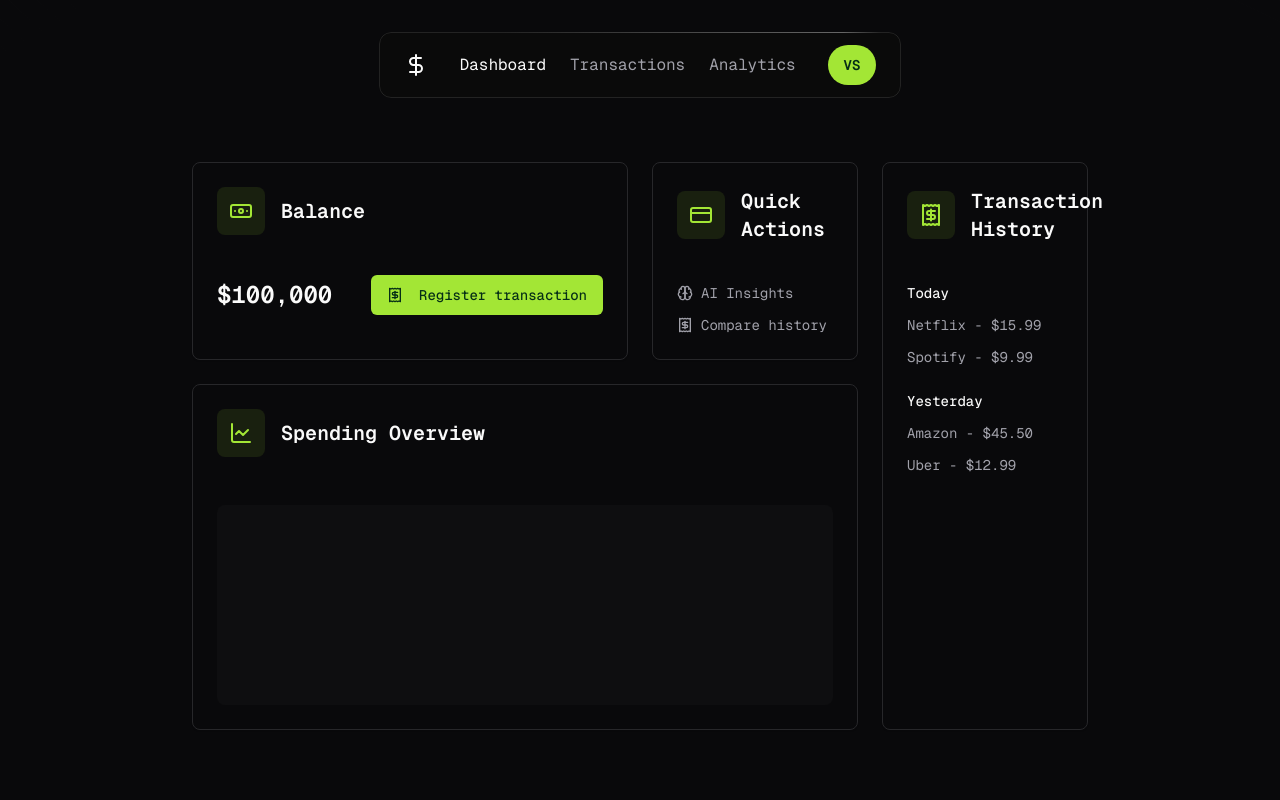
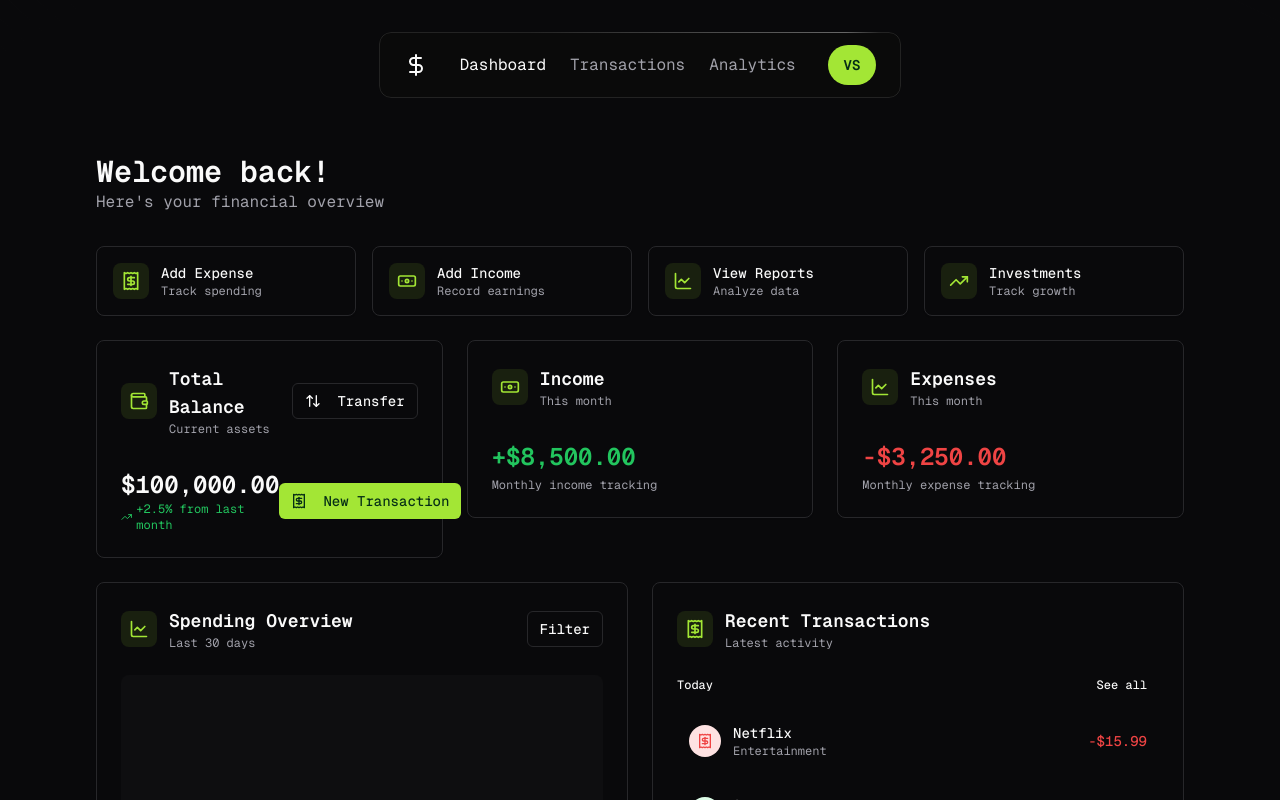
Before and after one commit to Vicente-Labs/saveway, a Next.js app in the folder apps/web/: page /en-US/dashboard in a window 1280 px wide. Shown: the top 800 px of the page. Built offline with nearby package versions, Linux system fonts and the light colour scheme.

Commit message:
feat(apps/web): redesign dashboard with enhanced UI and animations

```diff
--- a/apps/web/src/app/[lang]/(app)/dashboard/page.tsx
+++ b/apps/web/src/app/[lang]/(app)/dashboard/page.tsx
@@ -2,120 +2,337 @@
 
 import { motion } from 'framer-motion'
 import {
+  ArrowUpDown,
   Banknote,
   BrainIcon,
   CreditCard,
   LineChart,
   Receipt,
+  TrendingUp,
+  Wallet,
 } from 'lucide-react'
 
 import { Button } from '@/components/ui/button'
 import { Card, CardContent, CardHeader } from '@/components/ui/card'
 
+const container = {
+  hidden: { opacity: 0 },
+  show: {
+    opacity: 1,
+    transition: {
+      staggerChildren: 0.1,
+      delayChildren: 0.3,
+    },
+  },
+}
+
+const item = {
+  hidden: { opacity: 0, y: 20 },
+  show: { opacity: 1, y: 0 },
+}
+
 export default function DashboardPage() {
   return (
-    <div className="min-h-screen bg-background px-48 py-8">
-      <motion.main
+    <div className="min-h-screen bg-background px-6 py-6 md:px-12 lg:px-24">
+      <motion.div
         initial={{ opacity: 0, y: 20 }}
         animate={{ opacity: 1, y: 0 }}
         transition={{ duration: 0.8 }}
+        className="mx-auto max-w-7xl"
       >
-        <div className="grid grid-cols-4 gap-6">
-          <div className="col-span-3">
-            <div className="grid grid-cols-3 gap-6">
-              <Card className="col-span-2">
+        <motion.div
+          initial={{ opacity: 0, y: 20 }}
+          animate={{ opacity: 1, y: 0 }}
+          transition={{ duration: 0.5 }}
+          className="mb-8"
+        >
+          <h1 className="text-3xl font-bold">Welcome back!</h1>
+          <p className="text-muted-foreground">
+            Here's your financial overview
+          </p>
+        </motion.div>
+
+        <motion.div
+          variants={container}
+          initial="hidden"
+          animate="show"
+          className="mb-6 grid grid-cols-2 gap-4 sm:grid-cols-4"
+        >
+          <motion.div variants={item}>
+            <Card className="flex items-center gap-3 p-4">
+              <div className="rounded-lg bg-lime-400/10 p-2">
+                <Receipt className="h-5 w-5 text-lime-400" />
+              </div>
+              <div>
+                <p className="text-sm font-medium">Add Expense</p>
+                <p className="text-xs text-muted-foreground">Track spending</p>
+              </div>
+            </Card>
+          </motion.div>
+
+          <motion.div variants={item}>
+            <Card className="flex items-center gap-3 p-4">
+              <div className="rounded-lg bg-lime-400/10 p-2">
+                <Banknote className="h-5 w-5 text-lime-400" />
+              </div>
+              <div>
+                <p className="text-sm font-medium">Add Income</p>
+                <p className="text-xs text-muted-foreground">Record earnings</p>
+              </div>
+            </Card>
+          </motion.div>
+
+          <motion.div variants={item}>
+            <Card className="flex items-center gap-3 p-4">
+              <div className="rounded-lg bg-lime-400/10 p-2">
+                <LineChart className="h-5 w-5 text-lime-400" />
+              </div>
+              <div>
+                <p className="text-sm font-medium">View Reports</p>
+                <p className="text-xs text-muted-foreground">Analyze data</p>
+              </div>
+            </Card>
+          </motion.div>
+
+          <motion.div variants={item}>
+            <Card className="flex items-center gap-3 p-4">
+              <div className="rounded-lg bg-lime-400/10 p-2">
+                <TrendingUp className="h-5 w-5 text-lime-400" />
+              </div>
+              <div>
+                <p className="text-sm font-medium">Investments</p>
+                <p className="text-xs text-muted-foreground">Track growth</p>
+              </div>
+            </Card>
+          </motion.div>
+        </motion.div>
+
+        <motion.div
+          initial={{ opacity: 0, y: 20 }}
+          animate={{ opacity: 1, y: 0 }}
+          transition={{ duration: 0.8, delay: 0.5 }}
+          className="mt-6 grid grid-cols-1 gap-6 md:grid-cols-3 lg:grid-cols-3"
+        >
+          {/* Main Balance Card - Full Width */}
+          <div className="col-span-full grid grid-cols-1 gap-6 lg:grid-cols-3">
+            <motion.div>
+              <Card>
                 <CardHeader>
-                  <div className="flex items-center gap-4">
-                    <div className="rounded-lg bg-lime-400/10 p-3">
-                      <Banknote className="h-6 w-6 text-lime-400" />
+                  <div className="flex items-center justify-between">
+                    <div className="flex items-center gap-3">
+                      <div className="rounded-lg bg-lime-400/10 p-2">
+                        <Wallet className="h-5 w-5 text-lime-400" />
+                      </div>
+                      <div>
+                        <h3 className="text-lg font-bold">Total Balance</h3>
+                        <p className="text-xs text-muted-foreground">
+                          Current assets
+                        </p>
+                      </div>
                     </div>
-                    <h3 className="text-xl font-bold">Balance</h3>
+                    <Button variant="outline" size="sm">
+                      <ArrowUpDown className="mr-2 h-3 w-3" />
+                      Transfer
+                    </Button>
                   </div>
                 </CardHeader>
-                <CardContent className="pt-4">
-                  <div className="flex items-center justify-between">
-                    <div className="text-2xl font-bold">$100,000</div>
-                    <Button>
-                      <Receipt className="mr-2" />
-                      Register transaction
+                <CardContent>
+                  <div className="mt-2 flex items-center justify-between">
+                    <div>
+                      <div className="text-2xl font-bold">$100,000.00</div>
+                      <div className="flex items-center gap-1 text-xs text-green-500">
+                        <TrendingUp className="h-3 w-3" />
+                        +2.5% from last month
+                      </div>
+                    </div>
+                    <Button size="sm">
+                      <Receipt className="mr-2 h-3 w-3" />
+                      New Transaction
                     </Button>
                   </div>
                 </CardContent>
               </Card>
+            </motion.div>
 
+            <motion.div>
               <Card>
                 <CardHeader>
-                  <div className="flex items-center gap-4">
-                    <div className="rounded-lg bg-lime-400/10 p-3">
-                      <CreditCard className="h-6 w-6 text-lime-400" />
+                  <div className="flex items-center gap-3">
+                    <div className="rounded-lg bg-lime-400/10 p-2">
+                      <Banknote className="h-5 w-5 text-lime-400" />
                     </div>
-                    <h3 className="text-xl font-bold">Quick Actions</h3>
+                    <div>
+                      <h3 className="text-lg font-bold">Income</h3>
+                      <p className="text-xs text-muted-foreground">
+                        This month
+                      </p>
+                    </div>
                   </div>
                 </CardHeader>
-                <CardContent className="row-span-2 flex flex-row pt-4">
-                  <div className="space-y-3">
-                    <div className="flex cursor-pointer items-center gap-2 text-sm text-muted-foreground transition-colors hover:text-foreground">
-                      <BrainIcon className="h-4 w-4" />
-                      AI Insights
+                <CardContent>
+                  <div className="mt-2">
+                    <div className="text-2xl font-bold text-green-500">
+                      +$8,500.00
                     </div>
-                    <div className="flex cursor-pointer items-center gap-2 text-sm text-muted-foreground transition-colors hover:text-foreground">
-                      <Receipt className="h-4 w-4" />
-                      Compare history
+                    <div className="mt-1 text-xs text-muted-foreground">
+                      Monthly income tracking
                     </div>
                   </div>
                 </CardContent>
               </Card>
+            </motion.div>
 
-              <Card className="col-span-3">
+            <motion.div>
+              <Card>
                 <CardHeader>
-                  <div className="flex items-center gap-4">
-                    <div className="rounded-lg bg-lime-400/10 p-3">
-                      <LineChart className="h-6 w-6 text-lime-400" />
+                  <div className="flex items-center gap-3">
+                    <div className="rounded-lg bg-lime-400/10 p-2">
+                      <LineChart className="h-5 w-5 text-lime-400" />
                     </div>
-                    <h3 className="text-xl font-bold">Spending Overview</h3>
+                    <div>
+                      <h3 className="text-lg font-bold">Expenses</h3>
+                      <p className="text-xs text-muted-foreground">
+                        This month
+                      </p>
+                    </div>
                   </div>
                 </CardHeader>
-                <CardContent className="pt-6">
-                  <div className="h-[200px] w-full rounded-lg bg-muted/20"></div>
+                <CardContent>
+                  <div className="mt-2">
+                    <div className="text-2xl font-bold text-red-500">
+                      -$3,250.00
+                    </div>
+                    <div className="mt-1 text-xs text-muted-foreground">
+                      Monthly expense tracking
+                    </div>
+                  </div>
                 </CardContent>
               </Card>
-            </div>
+            </motion.div>
           </div>
 
-          <Card className="h-full">
-            <CardHeader>
-              <div className="flex items-center gap-4">
-                <div className="rounded-lg bg-lime-400/10 p-3">
-                  <Receipt className="h-6 w-6 text-lime-400" />
-                </div>
-                <h3 className="text-xl font-bold">Transaction History</h3>
-              </div>
-            </CardHeader>
-            <CardContent className="pt-4">
-              <div className="space-y-6">
-                <div className="space-y-3">
-                  <div className="text-sm font-medium">Today</div>
-                  <div className="text-sm text-muted-foreground">
-                    Netflix - $15.99
+          <div className="col-span-full grid grid-cols-2 gap-6">
+            <motion.div
+              initial={{ opacity: 0, x: -20 }}
+              animate={{ opacity: 1, x: 0 }}
+              transition={{ duration: 0.5, delay: 0.8 }}
+              className="h-full"
+            >
+              <Card className="h-full">
+                <CardHeader>
+                  <div className="flex items-center justify-between">
+                    <div className="flex items-center gap-3">
+                      <div className="rounded-lg bg-lime-400/10 p-2">
+                        <LineChart className="h-5 w-5 text-lime-400" />
+                      </div>
+                      <div>
+                        <h3 className="text-lg font-bold">Spending Overview</h3>
+                        <p className="text-xs text-muted-foreground">
+                          Last 30 days
+                        </p>
+                      </div>
+                    </div>
+                    <Button variant="outline" size="sm">
+                      Filter
+                    </Button>
                   </div>
-                  <div className="text-sm text-muted-foreground">
-                    Spotify - $9.99
+                </CardHeader>
+                <CardContent>
+                  <div className="h-[15rem] w-full rounded-lg bg-muted/20"></div>
+                </CardContent>
+              </Card>
+            </motion.div>
+
+            <motion.div
+              initial={{ opacity: 0, x: 20 }}
+              animate={{ opacity: 1, x: 0 }}
+              transition={{ duration: 0.5, delay: 0.8 }}
+              className="h-full"
+            >
+              <Card className="h-full">
+                <CardHeader>
+                  <div className="flex items-center justify-between ">
+                    <div className="flex items-center gap-3">
+                      <div className="rounded-lg bg-lime-400/10 p-2">
+                        <Receipt className="h-5 w-5 text-lime-400" />
+                      </div>
+                      <div>
+                        <h3 className="text-lg font-bold">
+                          Recent Transactions
+                        </h3>
+                        <p className="text-xs text-muted-foreground">
+                          Latest activity
+                        </p>
+                      </div>
+                    </div>
                   </div>
-                </div>
-                <div className="space-y-3">
-                  <div className="text-sm font-medium">Yesterday</div>
-                  <div className="text-sm text-muted-foreground">
-                    Amazon - $45.50
+                </CardHeader>
+                <CardContent>
+                  <div className="space-y-6">
+                    <div className="space-y-4">
+                      <div className="flex items-center justify-between">
+                        <span className="text-xs font-medium">Today</span>
+                        <Button
+                          variant="ghost"
+                          size="sm"
+                          className="h-5 text-xs"
+                        >
+                          See all
+                        </Button>
+                      </div>
+                      <motion.div
+                        variants={container}
+                        initial="hidden"
+                        animate="show"
+                        className="space-y-3"
+                      >
+                        <motion.div
+                          variants={item}
+                          className="flex items-center justify-between rounded-lg p-3 hover:bg-muted/50"
+                        >
+                          <div className="flex items-center gap-3">
+                            <div className="rounded-full bg-red-100 p-2">
+                              <Receipt className="h-4 w-4 text-red-500" />
+                            </div>
+                            <div>
+                              <div className="text-sm font-medium">Netflix</div>
+                              <div className="text-xs text-muted-foreground">
+                                Entertainment
+                              </div>
+                            </div>
+                          </div>
+                          <div className="text-sm font-medium text-red-500">
+                            -$15.99
+                          </div>
+                        </motion.div>
+                        <motion.div
+                          variants={item}
+                          className="flex items-center justify-between rounded-lg p-3 hover:bg-muted/50"
+                        >
+                          <div className="flex items-center gap-3">
+                            <div className="rounded-full bg-green-100 p-2">
+                              <Banknote className="h-4 w-4 text-green-500" />
+                            </div>
+                            <div>
+                              <div className="text-sm font-medium">Salary</div>
+                              <div className="text-xs text-muted-foreground">
+                                Income
+                              </div>
+                            </div>
+                          </div>
+                          <div className="text-sm font-medium text-green-500">
+                            +$3,500.00
+                          </div>
+                        </motion.div>
+                      </motion.div>
+                    </div>
                   </div>
-                  <div className="text-sm text-muted-foreground">
-                    Uber - $12.99
-                  </div>
-                </div>
-              </div>
-            </CardContent>
-          </Card>
-        </div>
-      </motion.main>
+                </CardContent>
+              </Card>
+            </motion.div>
+          </div>
+        </motion.div>
+      </motion.div>
     </div>
   )
 }
```
